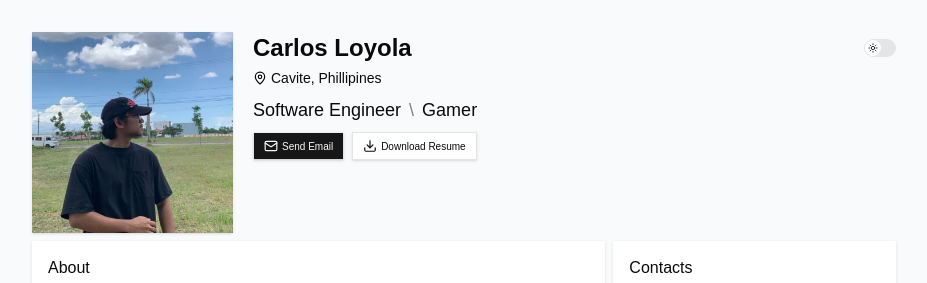
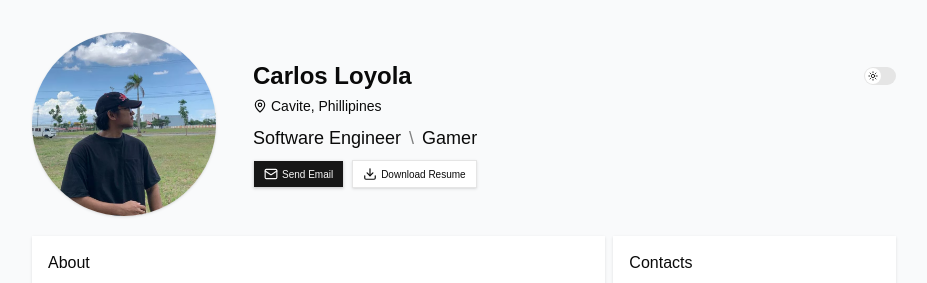
Before and after one commit to devLos12/portfolio, a React (Vite) app in the folder client/: page / in a window 1280 px wide. Shown: the top 283 px of the page, without its empty margins (176-1103 px from the left). Built offline with nearby package versions, Linux system fonts and the light colour scheme.

Commit message:
new updates

```diff
--- a/client/src/features/home/components/header.tsx
+++ b/client/src/features/home/components/header.tsx
@@ -16,8 +16,8 @@ export const Header = () => {
 
     return (
         <>
-            <div className='col-span-4 md:col-span-3 bg-red-100 '>
-                <div className="aspect-square w-full shadow-sm overflow-hidden  ">
+            <div className='col-span-4 md:col-span-3 '>
+                <div className="aspect-square w-full max-w-46 shadow-sm overflow-hidden rounded-full ">
                     <img
                         src={profile}
                         alt="Profile"
--- a/client/src/features/home/components/homePage.tsx
+++ b/client/src/features/home/components/homePage.tsx
@@ -8,11 +8,11 @@ export const HomePage = () => {
     return (
 
         <div className="container mx-auto px-4 py-8 min-h-screen w-full max-w-4xl">
-            <div className='grid grid-cols-12 gap-2 md:gap-5 '>
+            <div className='grid grid-cols-12 gap-2 md:gap-5 items-center'>
                 <Header/>
             </div>
 
-            <div className="grid grid-cols-12 gap-2 mt-2 items-stretch">
+            <div className="grid grid-cols-12 gap-2 mt-5 items-stretch">
                 <HeroSection/>
             </div>
 
```
